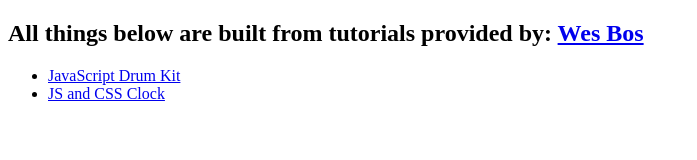
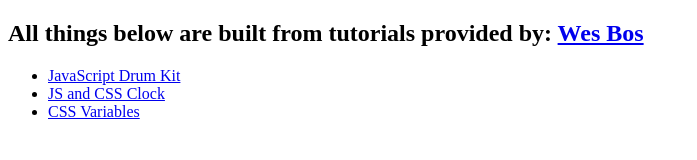
Before and after one commit to bhansarikesh/javascript30, a plain HTML site: page index.html in a window 1280 px wide. Shown: the whole page, without its empty margins (0-697 px from the left). Drawn offline with Linux system fonts and the light colour scheme.

Commit message:
link added

```diff
--- a/index.html
+++ b/index.html
@@ -8,6 +8,7 @@
 	<ul>
 		<li><a href="01 - JavascriptDrumKit">JavaScript Drum Kit</a></li>
 		<li><a href="02 - JS and CSS Clock">JS and CSS Clock</a></li>
+		<li><a href="03 - CSS Variables">CSS Variables</a></li>
 	</ul>
 </body>
 </html>
```
